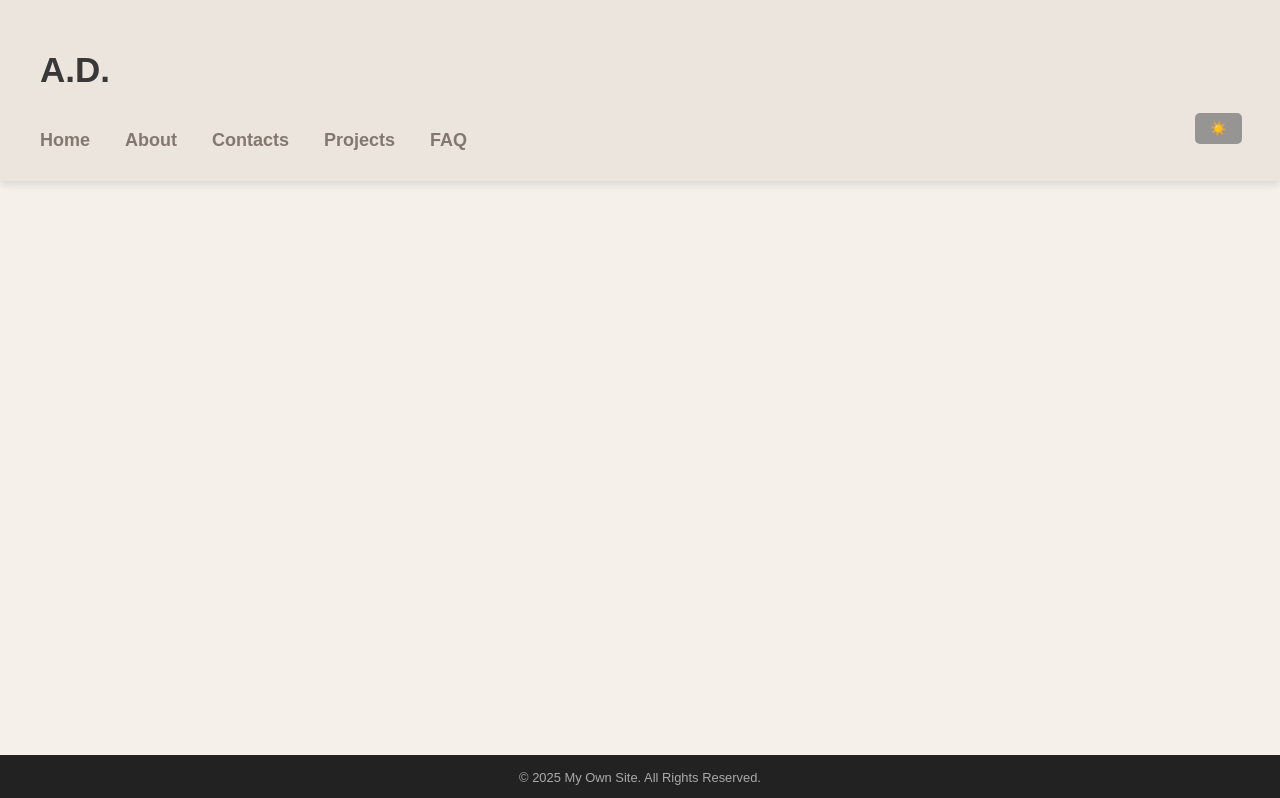
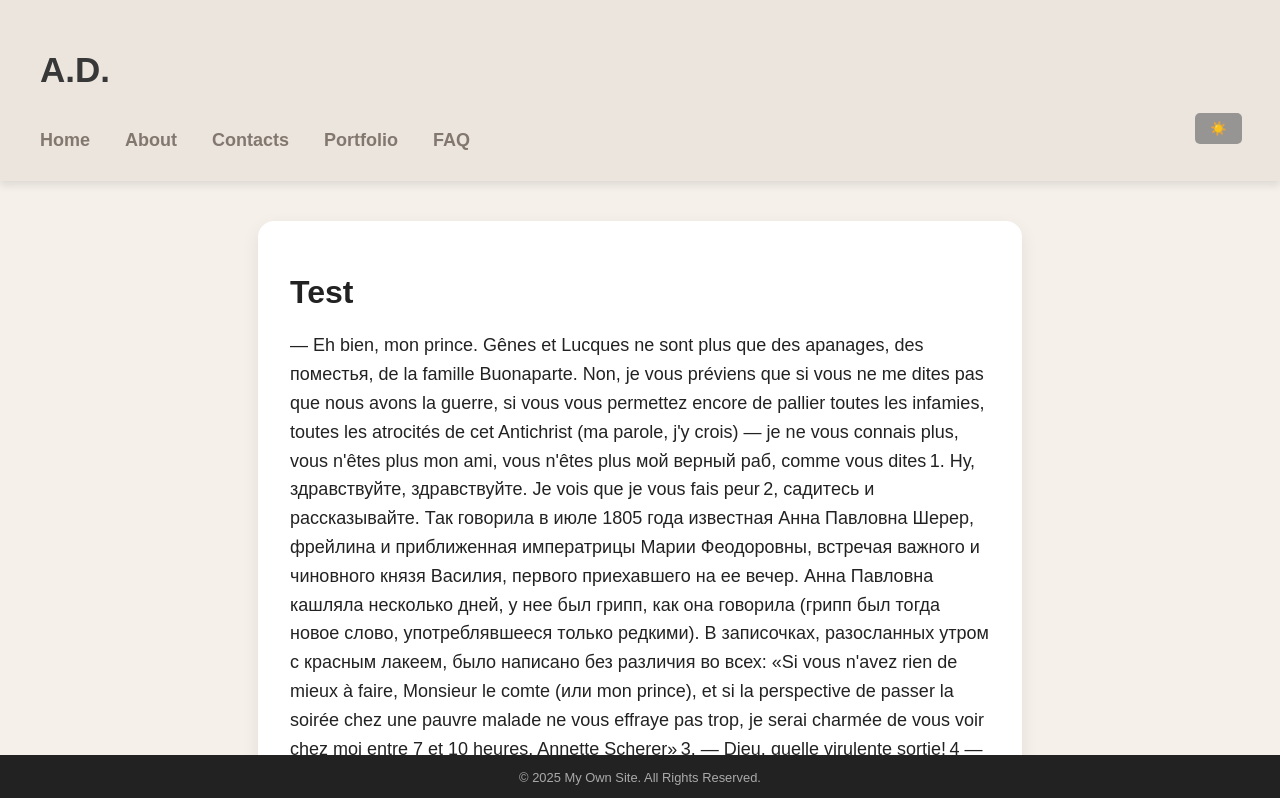
Before and after one commit to DenisHrtn/MOS_front, a React (Create React App) app: page /portfolio/project/1 in a window 1280 px wide. Shown: the top 798 px of the page. Built offline with nearby package versions, Linux system fonts and the light colour scheme.

Commit message:
change projects to portfolio

```diff
--- a/src/ components/Header/Header.jsx
+++ b/src/ components/Header/Header.jsx
@@ -14,7 +14,7 @@ const Header = () => {
         <Link to="/">Home</Link>
         <Link to="/about">About</Link>
         <Link to="/contacts">Contacts</Link>
-        <Link to="/projects">Projects</Link>
+        <Link to="/portfolio">Portfolio</Link>
         <Link to="/faq">FAQ</Link>
 
         <button
--- a/src/App.jsx
+++ b/src/App.jsx
@@ -2,9 +2,9 @@ import { BrowserRouter as Router, Route, Routes } from "react-router-dom";
 import Home from "./pages/Home/Home";
 import About from "./pages/About/About";
 import Contacts from "./pages/Contacts/Contacts";
-import Projects from "./pages/Projects/Projects";
 import FAQPage from "./pages/FAQPage/FAQPage";
-import ProjectDetails from "./pages/ProjectDetails/ProjectDetails";
+import Portfolio from "./pages/Portfolio/Portfolio";
+import PortfolioProject from "./pages/PortfolioProject/PortfolioProject";
 import Footer from "./ components/Footer/Footer";
 import Header from "./ components/Header/Header";
 import "./ components/FAQ/faq.css";
@@ -14,8 +14,9 @@ import "./ components/Footer/footer.css";
 import "./pages/Home/home.css";
 import "./pages/About/about.css";
 import "./pages/Contacts/contacts.css";
-import "./pages/Projects/projects.css";
-import "./pages/ProjectDetails/projectDetails.css";
+import "./pages/Portfolio/portfolio.css";
+import "./pages/PortfolioProject/portfolioProject.css";
+
 
 const App = () => {
   return (
@@ -26,9 +27,9 @@ const App = () => {
               <Route path="/" element={<Home/>}/>
               <Route path="/about" element={<About/>}/>
               <Route path="/contacts" element={<Contacts/>}/>
-              <Route path="/projects" element={<Projects />} />
+              <Route path="/portfolio" element={<Portfolio />} />
               <Route path="/faq" element={<FAQPage />} />
-              <Route path="/projects/:id" element={<ProjectDetails />} />
+              <Route path="/portfolio/project/:id" element={<PortfolioProject />} />
         </Routes>
         <Footer />
       </div>
--- a/src/pages/Projects/Projects.jsx
+++ b/src/pages/Portfolio/Portfolio.jsx
@@ -1,7 +1,7 @@
 import React from "react";
 import { useNavigate} from "react-router-dom";
 
-const projectsData = [
+const portfolioData = [
     {
         id: 1,
         title: "First",
@@ -31,19 +31,19 @@ const projectsData = [
     }
 ];
 
-const Projects = () => {
+const Portfolio = () => {
     const navigate = useNavigate();
 
     const openProject = (id) => {
-        navigate(`/projects/${id}`);
+        navigate(`/portfolio/project/${id}`);
     }
 
 
     return (
-        <div className="projects-wrap">
-            <h1 className="projects-title">Projects</h1>
-            <div className="projects-grid">
-                {projectsData.map((project, index) => (
+        <div className="portfolio-wrap">
+            <h1 className="portfolio-title">Portfolio</h1>
+            <div className="portfolio-grid">
+                {portfolioData.map((project, index) => (
                     <div
                         key={project.id}
                         className="project-card"
@@ -73,4 +73,4 @@ const Projects = () => {
     )
 }
 
-export default Projects;
+export default Portfolio;
--- a/src/pages/Projects/projects.css
+++ b/src/pages/Portfolio/portfolio.css
@@ -1,4 +1,4 @@
-body:not(.dark) .projects-grid {
+body:not(.dark) .portfolio-grid {
     --card-bg: #f6f4f1;
     --card-hover: #eeebe7;
     --heder-h2: #2c3e50;
@@ -12,13 +12,13 @@ body:not(.dark) .projects-grid {
     --description-p: #6f6f6f;
 }
 
-.projects-wrap {
+.portfolio-wrap {
     max-width: 1200px;
     margin: 50px auto;
     padding: 20px;
 }
 
-.projects-title {
+.portfolio-title {
     text-align: center;
     font-size: 42px;
     margin-bottom: 40px;
@@ -34,7 +34,7 @@ body:not(.dark) .projects-grid {
     margin-top: 15px;
 }
 
-.projects-grid {
+.portfolio-grid {
     display: grid;
     grid-template-columns: repeat(auto-fill, minmax(280px, 1fr));
     gap: 20px;
--- a/src/pages/ProjectDetails/ProjectDetails.jsx
+++ b/src/pages/PortfolioProject/PortfolioProject.jsx
@@ -2,7 +2,7 @@ import React from "react";
 import { useParams, Link } from "react-router-dom";
 
 
-const projectsData = [
+const portfolioData = [
     {
         id: 1,
         name: "Test",
@@ -25,8 +25,8 @@ const projectsData = [
         tags: ['Python', 'Django'],
         date: "2024-05-14",
         stack: ['JSX','React'],
-        author: ['David'],
-        customer:['MR. Beast']
+        author: ['Bub'],
+        customer:['Luntic']
     },
     {
         id: 2,
@@ -35,7 +35,7 @@ const projectsData = [
         tags: ['JS'],
         date: "2024-07-31",
         stack: ['JSX'],
-        author: ['Denis'],
+        author: ['Spider-Men'],
         customer: ['Zeus']
     },
     {
@@ -45,27 +45,27 @@ const projectsData = [
         tags: ['Python', 'JS'],
         date: "2024-06-01",
         stack: ['JSX','React','FastAPI'],
-        author: ['Pavel'],
-        customer: ['Freya']
+        author: ['Spider-Men'],
+        customer: ['Venom']
     }
 ];
 
-const ProjectDetails = () => {
+const PortfolioProject = () => {
     const { id } = useParams();
-    const project = projectsData.find(p => p.id === parseInt(id));
+    const project = portfolioData.find(p => p.id === parseInt(id));
 
     if (!project) {
         return (
             <div className="project-not-found">
-                <h2>Проект не найден!!!</h2>
-                <p>Похоже, что такого проекта больше не существует или ссылка была неверной.</p>
-                <Link to="/projects" className="back-button">Назад к проектам</Link>
+                <h2>404 Error</h2>
+                <p>Возможно Вы ошиблись. Проверьте правильность ссылки.</p>
+                <Link to="/portfolio" className="back-button">Вернуться назад</Link>
             </div>
         )
     }
 
     return (
-        <div className="projects-details-wrap">
+        <div className="portfolio-details-wrap">
             <h1>{project.name}</h1>
             <p>{project.description}</p>
             <br/>
@@ -83,11 +83,11 @@ const ProjectDetails = () => {
                 ))}
             </div>
             <div className="project-details-date">{project.date}</div>
-            <Link to="/projects" className="back-button">
+            <Link to="/portfolio" className="back-button">
                 <span>Back</span>
             </Link>
         </div>
     )
 }
 
-export default ProjectDetails;
+export default PortfolioProject;
--- a/src/pages/ProjectDetails/projectDetails.css
+++ b/src/pages/PortfolioProject/portfolioProject.css
@@ -1,5 +1,5 @@
 /* LIGHT THEME OVERRIDES */
-body:not(.dark) .projects-details-wrap, body:not(.dark) .project-not-found {
+body:not(.dark) .portfolio-details-wrap, body:not(.dark) .project-not-found {
     --card-bg: #ffffff;
     --text-color: #222;
     --section-bg: #f9f9f9f9;
@@ -67,7 +67,7 @@ body:not(.dark) .projects-details-wrap, body:not(.dark) .project-not-found {
     transition: background-color 0.3s ease;
 }
 
-.projects-details-wrap {
+.portfolio-details-wrap {
     background: var(--card-bg);
     color: var(--text-color);
     padding: 32px;
@@ -78,13 +78,13 @@ body:not(.dark) .projects-details-wrap, body:not(.dark) .project-not-found {
     animation: fadeInUp 0.9s ease forwards;
 }
 
-.projects-details-wrap h1 {
+.portfolio-details-wrap h1 {
     color: var(--text-color);
     font-size: 32px;
     margin-bottom: 20px;
 }
 
-.projects-details-wrap p {
+.portfolio-details-wrap p {
     font-size: 18px;
     line-height: 1.6;
     color: var(--text-color);
```
Also changed, not shown: 2 other files (tests, documents, lock files or other folders).
